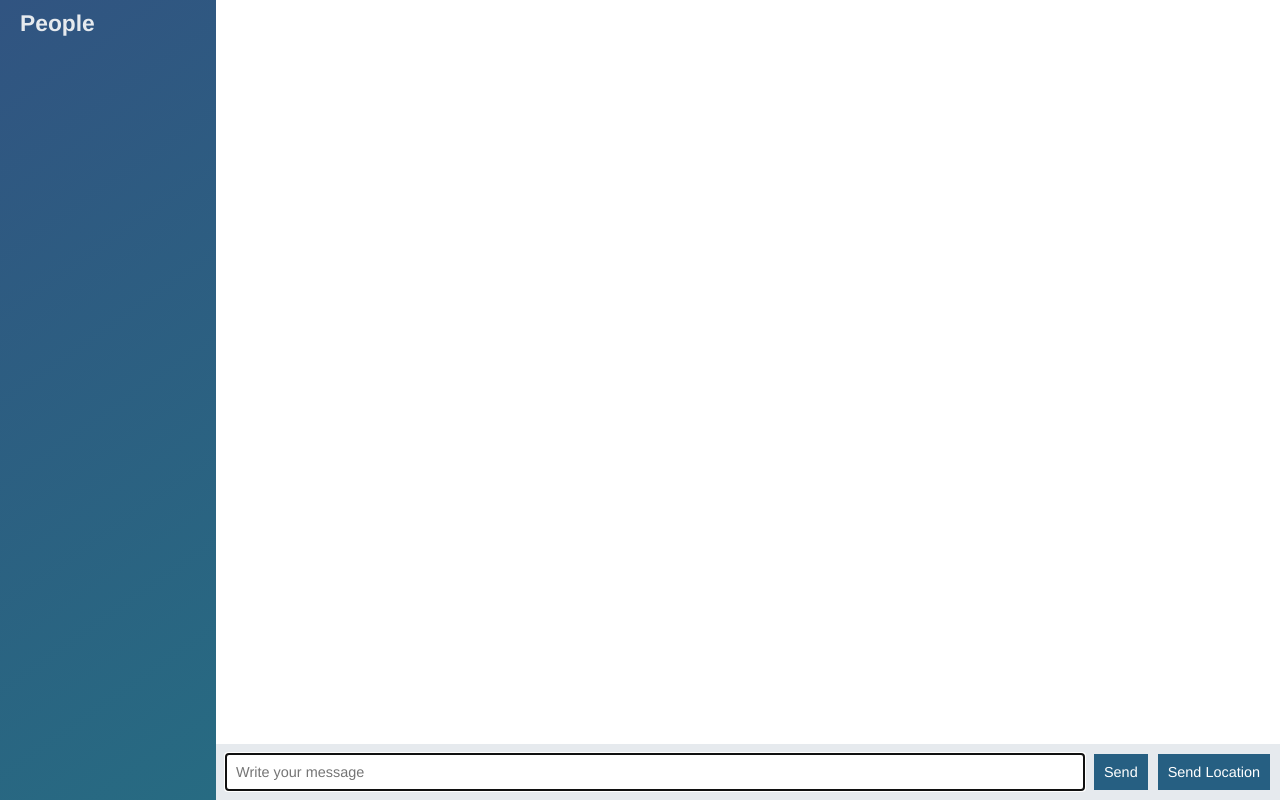
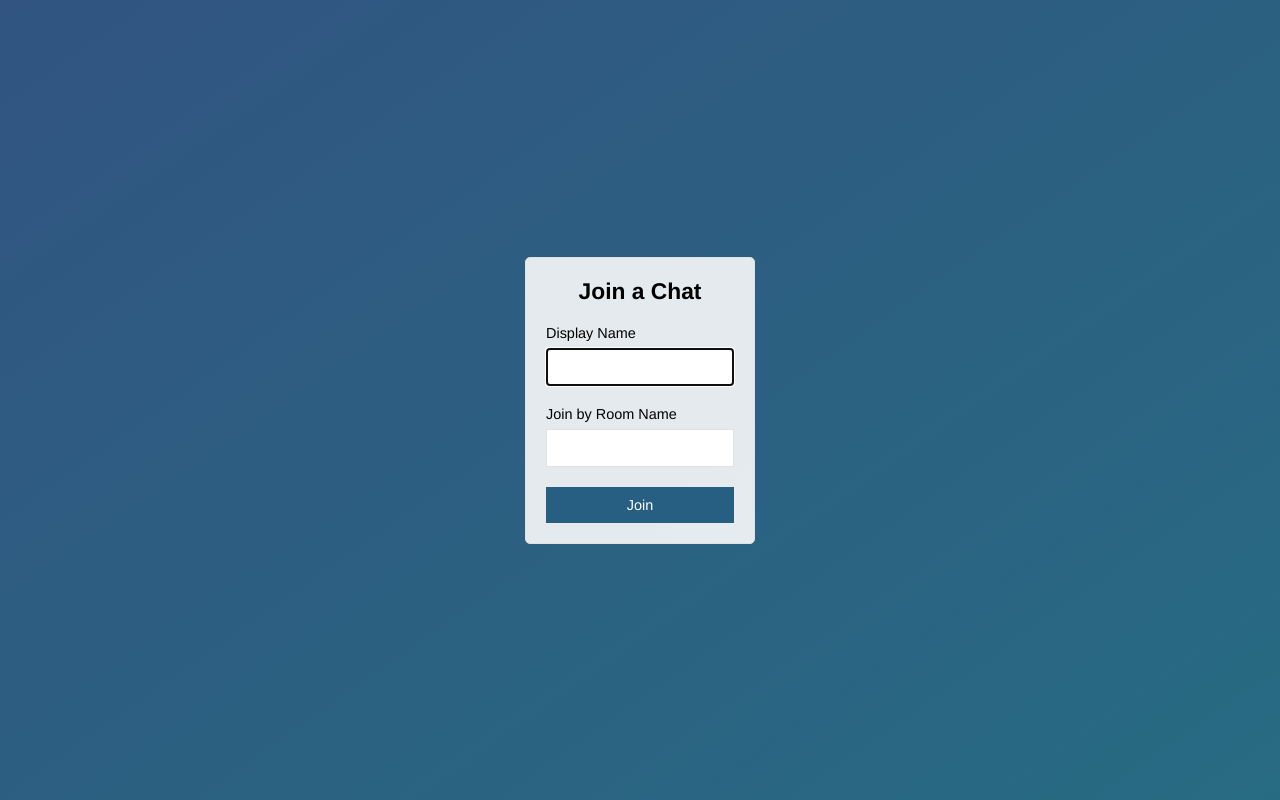
Before and after one commit to GabriMcNab/node-chat-app, a website: page public/index.html in a window 1280 px wide. Drawn offline with nearby package versions, Linux system fonts and the light colour scheme; no server answers.

Commit message:
Add join page

```diff
--- a/public/index.html
+++ b/public/index.html
@@ -4,61 +4,30 @@
 <head>
   <meta charset="utf-8" />
   <meta http-equiv="X-UA-Compatible" content="IE=edge">
-  <title>Chat App</title>
+  <title>Join | Chat App</title>
   <meta name="viewport" content="width=device-width, initial-scale=1">
   <link rel="stylesheet" href="/css/styles.css">
 </head>
 
-<body class="chat">
-
-  <div class="chat__sidebar">
-    <h3>People</h3>
-    <div id="users"></div>
+<body class="centered-form">
+  <div class="centered-form__form">
+    <form action="/chat.html">
+      <div class="form-field">
+        <h3>Join a Chat</h3>
+      </div>
+      <div class="form-field">
+        <label for="name">Display Name</label>
+        <input type="text" name="name" autofocus />
+      </div>
+      <div class="form-field">
+        <label for="room">Join by Room Name</label>
+        <input type="text" name="room" />
+      </div>
+      <div class="form-field">
+        <button>Join</button>
+      </div>
+    </form>
   </div>
-
-  <div class="chat__main">
-    <ol class="chat__messages" id="messages"></ol>
-
-    <div class="chat__footer">
-      <form id="message-form">
-        <input name="message" type="text" placeholder="Write your message" autofocus autocomplete="off"/>
-        <button>Send</button>
-      </form>
-      <button id="send-location">Send Location</button>
-    </div>
-  </div>
-
-  <script id="message-template" type="text/template">
-    <li class="message">
-      <div class="message__title">
-        <h4>{{from}}</h4>
-        <span>{{createdAt}}</span>
-      </div>
-      <div class="message__body">
-        <p>{{text}}</p>
-      </div>
-    </li>
-  </script>
-
-  <script id="location-message-template" type="text/template">
-    <li class="message">
-      <div class="message__title">
-        <h4>{{from}}</h4>
-        <span>{{createdAt}}</span>
-      </div>
-      <div class="message__body">
-        <p>
-          <a href="{{url}}" target="_blank">My current location</a>
-        </p>
-      </div>
-    </li>
-  </script>
-
-  <script src="/socket.io/socket.io.js"></script>
-  <script src="/js/libs/jquery-3.3.1.min.js"></script>
-  <script src="/js/libs/moment.js"></script>
-  <script src="/js/libs/mustache.min.js"></script>
-  <script src="/js/index.js"></script>
 </body>
 
 </html>
```
Also changed, not shown: public/chat.html (added, +63 -0 lines), public/js/chat.js (renamed from public/js/index.js).
